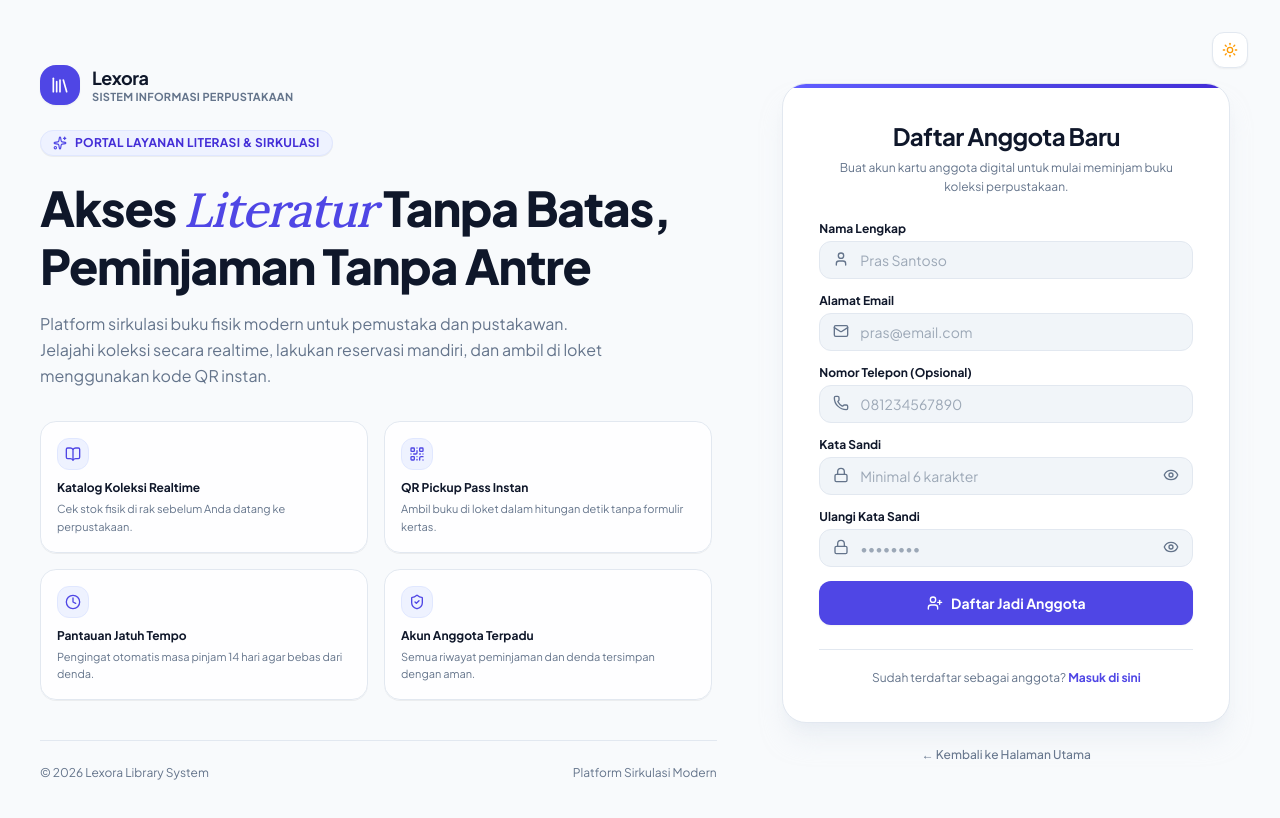
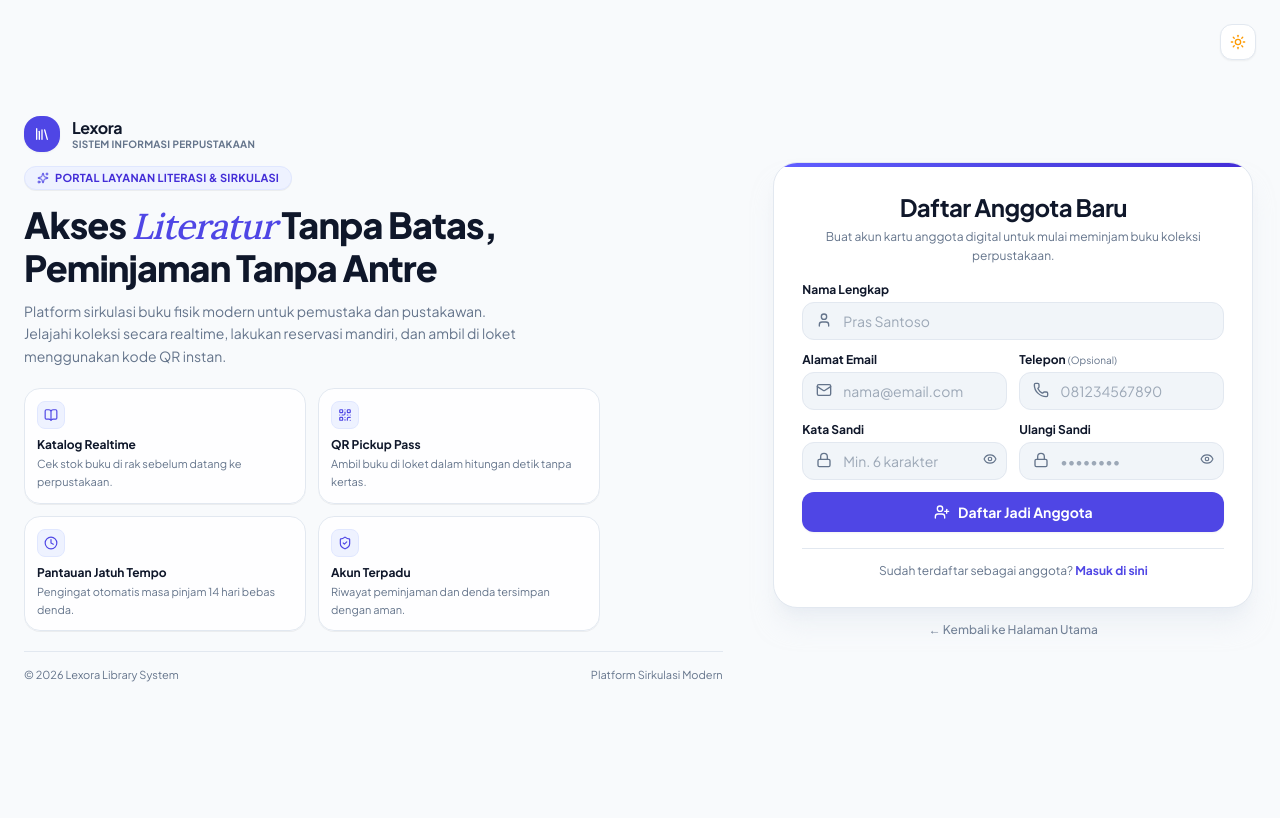
Before and after one commit to Pras00/lexora, a Next.js app: page /register in a window 1280 px wide. Shown: the top 818 px of the page. Built offline with nearby package versions, Linux system fonts and the light colour scheme; no server answers.

Commit message:
feat(auth): single-viewport 100vh lock on desktop and 2-column input pairing in register form

```diff
--- a/components/auth/AuthSplitLayout.tsx
+++ b/components/auth/AuthSplitLayout.tsx
@@ -29,133 +29,133 @@ export function AuthSplitLayout({
   footerLinkHref,
 }: AuthSplitLayoutProps) {
   return (
-    <div className="relative min-h-screen flex items-center justify-center p-4 sm:p-6 lg:p-10 bg-background text-foreground transition-colors overflow-hidden">
+    <div className="relative h-screen overflow-y-auto lg:overflow-hidden flex items-center justify-center p-3 sm:p-5 lg:p-6 bg-background text-foreground transition-colors">
       {/* Ambient background atmosphere */}
       <AuthBackground />
 
       {/* Top right theme toggle */}
-      <div className="absolute top-5 right-5 sm:top-8 sm:right-8 z-30">
+      <div className="absolute top-4 right-4 sm:top-6 sm:right-6 z-30">
         <ThemeToggle />
       </div>
 
-      <div className="w-full max-w-7xl mx-auto relative z-10 grid grid-cols-1 lg:grid-cols-12 gap-8 lg:gap-14 items-center">
+      <div className="w-full max-w-7xl mx-auto relative z-10 grid grid-cols-1 lg:grid-cols-12 gap-6 lg:gap-10 xl:gap-12 items-center my-auto">
         {/* ── Left Column: Value Prop Showcase (Desktop only ≥ 1024px) ── */}
-        <div className="hidden lg:flex lg:col-span-7 flex-col justify-between py-6">
+        <div className="hidden lg:flex lg:col-span-7 flex-col justify-between py-2">
           <div>
             {/* Brand Title Badge */}
-            <div className="flex items-center gap-3 mb-6">
-              <div className="w-10 h-10 rounded-2xl bg-primary text-white flex items-center justify-center shadow-xs">
-                <Library className="w-5 h-5" />
+            <div className="flex items-center gap-3 mb-3.5">
+              <div className="w-9 h-9 rounded-2xl bg-primary text-white flex items-center justify-center shadow-xs">
+                <Library className="w-4 h-4" />
               </div>
               <div>
-                <span className="font-bold text-lg tracking-tight">Lexora</span>
-                <span className="text-[11px] font-bold text-muted block -mt-1 tracking-wide uppercase">
+                <span className="font-bold text-base tracking-tight">Lexora</span>
+                <span className="text-[10px] font-bold text-muted block -mt-1 tracking-wide uppercase">
                   Sistem Informasi Perpustakaan
                 </span>
               </div>
             </div>
 
             {/* Pill Tag */}
-            <div className="inline-flex items-center gap-2 px-3 py-1 rounded-full bg-indigo-50 text-indigo-700 dark:bg-indigo-950/50 dark:text-indigo-300 text-xs font-bold tracking-wide mb-6 border border-indigo-100 dark:border-indigo-900/50 shadow-2xs">
-              <Sparkles className="w-3.5 h-3.5 text-primary" />
+            <div className="inline-flex items-center gap-1.5 px-3 py-0.5 rounded-full bg-indigo-50 text-indigo-700 dark:bg-indigo-950/50 dark:text-indigo-300 text-[11px] font-bold tracking-wide mb-3.5 border border-indigo-100 dark:border-indigo-900/50 shadow-2xs">
+              <Sparkles className="w-3 h-3 text-primary" />
               <span>PORTAL LAYANAN LITERASI & SIRKULASI</span>
             </div>
 
             {/* Main Headline */}
-            <h1 className="text-3xl sm:text-4xl xl:text-5xl font-extrabold tracking-tight text-foreground leading-[1.18] font-sans">
+            <h1 className="text-2xl sm:text-3xl xl:text-4xl font-extrabold tracking-tight text-foreground leading-[1.18] font-sans">
               Akses <span className="font-serif italic font-normal text-primary">Literatur</span> Tanpa Batas,
               <br />
               Peminjaman Tanpa Antre
             </h1>
 
-            <p className="text-sm sm:text-base text-muted max-w-xl leading-relaxed mt-4">
+            <p className="text-xs sm:text-sm text-muted max-w-lg leading-relaxed mt-2.5">
               Platform sirkulasi buku fisik modern untuk pemustaka dan pustakawan.
               Jelajahi koleksi secara realtime, lakukan reservasi mandiri, dan ambil
               di loket menggunakan kode QR instan.
             </p>
 
             {/* 4 Feature Cards (2x2 Grid) */}
-            <div className="grid grid-cols-2 gap-4 mt-8 max-w-2xl">
+            <div className="grid grid-cols-2 gap-3 mt-5 max-w-xl">
               {/* Feature 1 */}
-              <div className="p-4 rounded-2xl bg-surface/80 border border-border backdrop-blur-xs shadow-2xs">
-                <div className="w-8 h-8 rounded-xl bg-indigo-50 dark:bg-indigo-950/60 text-primary flex items-center justify-center mb-2.5 border border-indigo-100 dark:border-indigo-900/40">
-                  <BookOpen className="w-4 h-4" />
+              <div className="p-3 rounded-2xl bg-surface/80 border border-border backdrop-blur-xs shadow-2xs">
+                <div className="w-7 h-7 rounded-lg bg-indigo-50 dark:bg-indigo-950/60 text-primary flex items-center justify-center mb-2 border border-indigo-100 dark:border-indigo-900/40">
+                  <BookOpen className="w-3.5 h-3.5" />
                 </div>
                 <h4 className="text-xs font-bold text-foreground">
-                  Katalog Koleksi Realtime
+                  Katalog Realtime
                 </h4>
-                <p className="text-[11px] text-muted mt-1 leading-relaxed">
-                  Cek stok fisik di rak sebelum Anda datang ke perpustakaan.
+                <p className="text-[11px] text-muted mt-0.5 leading-relaxed">
+                  Cek stok buku di rak sebelum datang ke perpustakaan.
                 </p>
               </div>
 
               {/* Feature 2 */}
-              <div className="p-4 rounded-2xl bg-surface/80 border border-border backdrop-blur-xs shadow-2xs">
-                <div className="w-8 h-8 rounded-xl bg-indigo-50 dark:bg-indigo-950/60 text-primary flex items-center justify-center mb-2.5 border border-indigo-100 dark:border-indigo-900/40">
-                  <QrCode className="w-4 h-4" />
+              <div className="p-3 rounded-2xl bg-surface/80 border border-border backdrop-blur-xs shadow-2xs">
+                <div className="w-7 h-7 rounded-lg bg-indigo-50 dark:bg-indigo-950/60 text-primary flex items-center justify-center mb-2 border border-indigo-100 dark:border-indigo-900/40">
+                  <QrCode className="w-3.5 h-3.5" />
                 </div>
                 <h4 className="text-xs font-bold text-foreground">
-                  QR Pickup Pass Instan
+                  QR Pickup Pass
                 </h4>
-                <p className="text-[11px] text-muted mt-1 leading-relaxed">
-                  Ambil buku di loket dalam hitungan detik tanpa formulir kertas.
+                <p className="text-[11px] text-muted mt-0.5 leading-relaxed">
+                  Ambil buku di loket dalam hitungan detik tanpa kertas.
                 </p>
               </div>
 
               {/* Feature 3 */}
-              <div className="p-4 rounded-2xl bg-surface/80 border border-border backdrop-blur-xs shadow-2xs">
-                <div className="w-8 h-8 rounded-xl bg-indigo-50 dark:bg-indigo-950/60 text-primary flex items-center justify-center mb-2.5 border border-indigo-100 dark:border-indigo-900/40">
-                  <Clock className="w-4 h-4" />
+              <div className="p-3 rounded-2xl bg-surface/80 border border-border backdrop-blur-xs shadow-2xs">
+                <div className="w-7 h-7 rounded-lg bg-indigo-50 dark:bg-indigo-950/60 text-primary flex items-center justify-center mb-2 border border-indigo-100 dark:border-indigo-900/40">
+                  <Clock className="w-3.5 h-3.5" />
                 </div>
                 <h4 className="text-xs font-bold text-foreground">
                   Pantauan Jatuh Tempo
                 </h4>
-                <p className="text-[11px] text-muted mt-1 leading-relaxed">
-                  Pengingat otomatis masa pinjam 14 hari agar bebas dari denda.
+                <p className="text-[11px] text-muted mt-0.5 leading-relaxed">
+                  Pengingat otomatis masa pinjam 14 hari bebas denda.
                 </p>
               </div>
 
               {/* Feature 4 */}
-              <div className="p-4 rounded-2xl bg-surface/80 border border-border backdrop-blur-xs shadow-2xs">
-                <div className="w-8 h-8 rounded-xl bg-indigo-50 dark:bg-indigo-950/60 text-primary flex items-center justify-center mb-2.5 border border-indigo-100 dark:border-indigo-900/40">
-                  <ShieldCheck className="w-4 h-4" />
+              <div className="p-3 rounded-2xl bg-surface/80 border border-border backdrop-blur-xs shadow-2xs">
+                <div className="w-7 h-7 rounded-lg bg-indigo-50 dark:bg-indigo-950/60 text-primary flex items-center justify-center mb-2 border border-indigo-100 dark:border-indigo-900/40">
+                  <ShieldCheck className="w-3.5 h-3.5" />
                 </div>
                 <h4 className="text-xs font-bold text-foreground">
-                  Akun Anggota Terpadu
+                  Akun Terpadu
                 </h4>
-                <p className="text-[11px] text-muted mt-1 leading-relaxed">
-                  Semua riwayat peminjaman dan denda tersimpan dengan aman.
+                <p className="text-[11px] text-muted mt-0.5 leading-relaxed">
+                  Riwayat peminjaman dan denda tersimpan dengan aman.
                 </p>
               </div>
             </div>
           </div>
 
           {/* Subtext info */}
-          <div className="mt-10 pt-6 border-t border-border flex items-center justify-between text-xs text-muted">
+          <div className="mt-5 pt-3.5 border-t border-border flex items-center justify-between text-[11px] text-muted">
             <span>© 2026 Lexora Library System</span>
             <span>Platform Sirkulasi Modern</span>
           </div>
         </div>
 
         {/* ── Right Column: Auth Form Card (Desktop: 5 cols, Mobile/Tablet: Centered) ── */}
-        <div className="w-full lg:col-span-5 max-w-md mx-auto">
-          <div className="relative rounded-3xl border border-border bg-surface p-6 sm:p-9 shadow-xl shadow-slate-200/50 dark:shadow-none overflow-hidden">
+        <div className="w-full lg:col-span-5 max-w-[480px] mx-auto py-2">
+          <div className="relative rounded-3xl border border-border bg-surface p-5 sm:p-7 shadow-xl shadow-slate-200/50 dark:shadow-none overflow-hidden">
             {/* Top subtle highlight gradient */}
             <div className="absolute top-0 left-0 right-0 h-1 bg-linear-to-r from-indigo-500 via-primary to-indigo-700" />
 
             {/* Mobile/Tablet brand logo badge */}
-            <div className="lg:hidden flex items-center justify-center mb-6">
-              <div className="w-11 h-11 rounded-2xl bg-primary text-white flex items-center justify-center shadow-xs">
-                <Library className="w-6 h-6" />
+            <div className="lg:hidden flex items-center justify-center mb-4">
+              <div className="w-10 h-10 rounded-2xl bg-primary text-white flex items-center justify-center shadow-xs">
+                <Library className="w-5 h-5" />
               </div>
             </div>
 
             {/* Form Header */}
-            <div className="text-center mb-6">
-              <h2 className="text-2xl font-bold tracking-tight text-foreground font-sans">
+            <div className="text-center mb-4">
+              <h2 className="text-xl sm:text-2xl font-bold tracking-tight text-foreground font-sans">
                 {title}
               </h2>
-              <p className="text-xs text-muted mt-1.5 leading-relaxed">
+              <p className="text-xs text-muted mt-1 leading-relaxed">
                 {subtitle}
               </p>
             </div>
@@ -164,7 +164,7 @@ export function AuthSplitLayout({
             {children}
 
             {/* Bottom Navigation */}
-            <div className="mt-6 pt-5 border-t border-border text-center text-xs text-muted">
+            <div className="mt-4 pt-3.5 border-t border-border text-center text-xs text-muted">
               {footerText}{' '}
               <Link
                 href={footerLinkHref}
@@ -176,7 +176,7 @@ export function AuthSplitLayout({
           </div>
 
           {/* Back to Home Link */}
-          <div className="mt-6 text-center text-xs text-muted">
+          <div className="mt-3.5 text-center text-xs text-muted">
             <Link
               href="/"
               className="hover:text-foreground transition-colors font-medium"
--- a/components/auth/RegisterForm.tsx
+++ b/components/auth/RegisterForm.tsx
@@ -70,17 +70,17 @@ export function RegisterForm() {
 
   if (isSuccess) {
     return (
-      <div className="p-6 text-center rounded-2xl border border-emerald-200 dark:border-emerald-900/50 bg-emerald-50/50 dark:bg-emerald-950/20">
-        <div className="w-12 h-12 rounded-full bg-emerald-100 dark:bg-emerald-900/60 text-emerald-600 dark:text-emerald-400 flex items-center justify-center mx-auto mb-3">
-          <CheckCircle2 className="w-6 h-6" />
+      <div className="p-5 text-center rounded-2xl border border-emerald-200 dark:border-emerald-900/50 bg-emerald-50/50 dark:bg-emerald-950/20">
+        <div className="w-10 h-10 rounded-full bg-emerald-100 dark:bg-emerald-900/60 text-emerald-600 dark:text-emerald-400 flex items-center justify-center mx-auto mb-2.5">
+          <CheckCircle2 className="w-5 h-5" />
         </div>
-        <h3 className="text-base font-bold text-foreground">Pendaftaran Berhasil!</h3>
-        <p className="text-xs text-muted mt-1.5 leading-relaxed">
-          Tautan verifikasi email telah dikirim ke alamat email Anda. Silakan periksa kotak masuk (atau folder spam) untuk mengaktifkan akun.
+        <h3 className="text-sm font-bold text-foreground">Pendaftaran Berhasil!</h3>
+        <p className="text-xs text-muted mt-1 leading-relaxed">
+          Tautan verifikasi telah dikirim ke email Anda. Silakan periksa kotak masuk untuk mengaktifkan akun.
         </p>
         <Link
           href="/login"
-          className="inline-block mt-4 px-5 py-2.5 text-xs font-bold text-white bg-primary hover:bg-primary-hover rounded-xl transition-all shadow-xs"
+          className="inline-block mt-3 px-4 py-2 text-xs font-bold text-white bg-primary hover:bg-primary-hover rounded-xl transition-all shadow-xs"
         >
           Ke Halaman Masuk
         </Link>
@@ -89,15 +89,15 @@ export function RegisterForm() {
   }
 
   return (
-    <form onSubmit={handleSubmit(onSubmit)} className="space-y-3.5">
+    <form onSubmit={handleSubmit(onSubmit)} className="space-y-3">
       {errorMsg && (
-        <div className="p-3.5 rounded-2xl bg-rose-50 dark:bg-rose-950/40 border border-rose-200 dark:border-rose-900/50 flex items-start gap-2.5 text-xs text-rose-600 dark:text-rose-400">
+        <div className="p-3 rounded-xl bg-rose-50 dark:bg-rose-950/40 border border-rose-200 dark:border-rose-900/50 flex items-start gap-2.5 text-xs text-rose-600 dark:text-rose-400">
           <AlertCircle className="w-4 h-4 shrink-0 mt-0.5" />
           <span>{errorMsg}</span>
         </div>
       )}
 
-      {/* Nama Lengkap */}
+      {/* Row 1: Nama Lengkap (Full Width) */}
       <div>
         <label className="block text-xs font-bold text-foreground mb-1">
           Nama Lengkap
@@ -108,15 +108,16 @@ export function RegisterForm() {
             type="text"
             {...register('fullName')}
             placeholder="Pras Santoso"
-            className="w-full pl-10 pr-3.5 py-2 text-sm rounded-xl border border-border bg-surface-secondary text-foreground placeholder:text-muted/60 focus:outline-none focus:ring-2 focus:ring-primary focus:border-primary transition-all"
+            className="w-full pl-10 pr-3.5 py-2 text-xs sm:text-sm rounded-xl border border-border bg-surface-secondary text-foreground placeholder:text-muted/60 focus:outline-none focus:ring-2 focus:ring-primary focus:border-primary transition-all"
           />
         </div>
         {errors.fullName && (
-          <p className="text-xs text-rose-500 mt-1 font-medium">{errors.fullName.message}</p>
+          <p className="text-[11px] text-rose-500 mt-1 font-medium">{errors.fullName.message}</p>
         )}
       </div>
 
-      {/* Email */}
+      {/* Row 2: Email & Nomor Telepon (2 Kolom) */}
+      <div className="grid grid-cols-1 sm:grid-cols-2 gap-3">
         <div>
           <label className="block text-xs font-bold text-foreground mb-1">
             Alamat Email
@@ -126,19 +127,18 @@ export function RegisterForm() {
             <input
               type="email"
               {...register('email')}
-            placeholder="pras@email.com"
-            className="w-full pl-10 pr-3.5 py-2 text-sm rounded-xl border border-border bg-surface-secondary text-foreground placeholder:text-muted/60 focus:outline-none focus:ring-2 focus:ring-primary focus:border-primary transition-all"
+              placeholder="nama@email.com"
+              className="w-full pl-10 pr-3.5 py-2 text-xs sm:text-sm rounded-xl border border-border bg-surface-secondary text-foreground placeholder:text-muted/60 focus:outline-none focus:ring-2 focus:ring-primary focus:border-primary transition-all"
             />
           </div>
           {errors.email && (
-          <p className="text-xs text-rose-500 mt-1 font-medium">{errors.email.message}</p>
+            <p className="text-[11px] text-rose-500 mt-1 font-medium">{errors.email.message}</p>
           )}
         </div>
 
-      {/* Nomor Telepon */}
         <div>
           <label className="block text-xs font-bold text-foreground mb-1">
-          Nomor Telepon (Opsional)
+            Telepon <span className="text-[10px] font-normal text-muted">(Opsional)</span>
           </label>
           <div className="relative">
             <Phone className="absolute left-3.5 top-2.5 w-4 h-4 text-muted pointer-events-none" />
@@ -146,15 +146,17 @@ export function RegisterForm() {
               type="tel"
               {...register('phone')}
               placeholder="081234567890"
-            className="w-full pl-10 pr-3.5 py-2 text-sm rounded-xl border border-border bg-surface-secondary text-foreground placeholder:text-muted/60 focus:outline-none focus:ring-2 focus:ring-primary focus:border-primary transition-all"
+              className="w-full pl-10 pr-3.5 py-2 text-xs sm:text-sm rounded-xl border border-border bg-surface-secondary text-foreground placeholder:text-muted/60 focus:outline-none focus:ring-2 focus:ring-primary focus:border-primary transition-all"
             />
           </div>
           {errors.phone && (
-          <p className="text-xs text-rose-500 mt-1 font-medium">{errors.phone.message}</p>
+            <p className="text-[11px] text-rose-500 mt-1 font-medium">{errors.phone.message}</p>
           )}
         </div>
+      </div>
 
-      {/* Kata Sandi */}
+      {/* Row 3: Kata Sandi & Ulangi Kata Sandi (2 Kolom) */}
+      <div className="grid grid-cols-1 sm:grid-cols-2 gap-3">
         <div>
           <label className="block text-xs font-bold text-foreground mb-1">
             Kata Sandi
@@ -164,31 +166,30 @@ export function RegisterForm() {
             <input
               type={showPassword ? 'text' : 'password'}
               {...register('password')}
-            placeholder="Minimal 6 karakter"
-            className="w-full pl-10 pr-10 py-2 text-sm rounded-xl border border-border bg-surface-secondary text-foreground placeholder:text-muted/60 focus:outline-none focus:ring-2 focus:ring-primary focus:border-primary transition-all"
+              placeholder="Min. 6 karakter"
+              className="w-full pl-10 pr-9 py-2 text-xs sm:text-sm rounded-xl border border-border bg-surface-secondary text-foreground placeholder:text-muted/60 focus:outline-none focus:ring-2 focus:ring-primary focus:border-primary transition-all"
             />
             <button
               type="button"
               onClick={() => setShowPassword(!showPassword)}
-            className="absolute right-3.5 top-2.5 text-muted hover:text-foreground transition-colors cursor-pointer"
-            title={showPassword ? 'Sembunyikan kata sandi' : 'Tampilkan kata sandi'}
+              className="absolute right-2.5 top-2.5 text-muted hover:text-foreground transition-colors cursor-pointer"
+              title={showPassword ? 'Sembunyikan' : 'Tampilkan'}
             >
               {showPassword ? (
-              <EyeOff className="w-4 h-4" />
+                <EyeOff className="w-3.5 h-3.5" />
               ) : (
-              <Eye className="w-4 h-4" />
+                <Eye className="w-3.5 h-3.5" />
               )}
             </button>
           </div>
           {errors.password && (
-          <p className="text-xs text-rose-500 mt-1 font-medium">{errors.password.message}</p>
+            <p className="text-[11px] text-rose-500 mt-1 font-medium">{errors.password.message}</p>
           )}
         </div>
 
-      {/* Ulangi Kata Sandi */}
         <div>
           <label className="block text-xs font-bold text-foreground mb-1">
-          Ulangi Kata Sandi
+            Ulangi Sandi
           </label>
           <div className="relative">
             <Lock className="absolute left-3.5 top-2.5 w-4 h-4 text-muted pointer-events-none" />
@@ -196,31 +197,32 @@ export function RegisterForm() {
               type={showConfirmPassword ? 'text' : 'password'}
               {...register('confirmPassword')}
               placeholder="••••••••"
-            className="w-full pl-10 pr-10 py-2 text-sm rounded-xl border border-border bg-surface-secondary text-foreground placeholder:text-muted/60 focus:outline-none focus:ring-2 focus:ring-primary focus:border-primary transition-all"
+              className="w-full pl-10 pr-9 py-2 text-xs sm:text-sm rounded-xl border border-border bg-surface-secondary text-foreground placeholder:text-muted/60 focus:outline-none focus:ring-2 focus:ring-primary focus:border-primary transition-all"
             />
             <button
               type="button"
               onClick={() => setShowConfirmPassword(!showConfirmPassword)}
-            className="absolute right-3.5 top-2.5 text-muted hover:text-foreground transition-colors cursor-pointer"
-            title={showConfirmPassword ? 'Sembunyikan kata sandi' : 'Tampilkan kata sandi'}
+              className="absolute right-2.5 top-2.5 text-muted hover:text-foreground transition-colors cursor-pointer"
+              title={showConfirmPassword ? 'Sembunyikan' : 'Tampilkan'}
             >
               {showConfirmPassword ? (
-              <EyeOff className="w-4 h-4" />
+                <EyeOff className="w-3.5 h-3.5" />
               ) : (
-              <Eye className="w-4 h-4" />
+                <Eye className="w-3.5 h-3.5" />
               )}
             </button>
           </div>
           {errors.confirmPassword && (
-          <p className="text-xs text-rose-500 mt-1 font-medium">{errors.confirmPassword.message}</p>
+            <p className="text-[11px] text-rose-500 mt-1 font-medium">{errors.confirmPassword.message}</p>
           )}
+        </div>
       </div>
 
       {/* Submit Button */}
       <button
         type="submit"
         disabled={isLoading}
-        className="w-full mt-3 flex items-center justify-center gap-2 py-3 px-4 rounded-xl bg-primary hover:bg-primary-hover text-white text-sm font-bold transition-all shadow-xs hover:shadow-sm active:scale-[0.99] disabled:opacity-60 cursor-pointer"
+        className="w-full mt-2 flex items-center justify-center gap-2 py-2.5 px-4 rounded-xl bg-primary hover:bg-primary-hover text-white text-xs sm:text-sm font-bold transition-all shadow-xs hover:shadow-sm active:scale-[0.99] disabled:opacity-60 cursor-pointer"
       >
         {isLoading ? (
           <div className="w-4 h-4 border-2 border-white border-t-transparent rounded-full animate-spin" />
```
Lines whose indentation alone changed are shown as unchanged.
